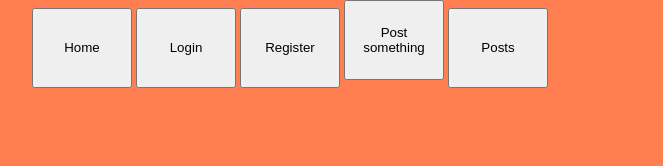
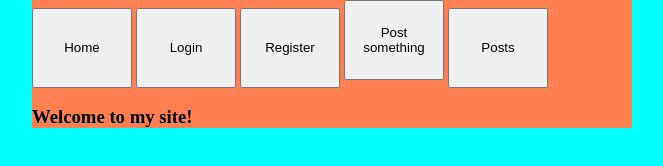
Before and after one commit to Bigaffe/slutprojekt, a website: page homeform.html in a window 1280 px wide. Shown: the whole page, without its empty margins (308-971 px from the left). Drawn offline with Linux system fonts and the light colour scheme.

Commit message:
Progress

```diff
--- a/homeform.html
+++ b/homeform.html
@@ -1,20 +1,7 @@
 <!DOCTYPE html>
 <html lang="en">
 <head>
-        <!--<script>
-                var change;
-                function colour() {
-                    document.bgColor = change.themes.val();
-                }
-                colour();
-                function changeColor(el) {
-                 document.body.style.backgroundColor = el.value;
-                 document.body.style.color = el.textcolor;
-                }
 
-
-
-            </script> !-->
 
 
     <link rel="stylesheet" type="text/css" href="/posts.css">
@@ -29,5 +16,6 @@
     <button onclick="window.location='/register'" style="height:80px; width:100px;">Register</button>
     <button onclick="window.location='/post'" style="height:80px; width:100px;">Post something</button>
     <button onclick="window.location='/posts'" style="height:80px; width:100px;">Posts</button>
+    <h3> Welcome to my site! </h3>
 </body>
 </html>
--- a/public/posts.css
+++ b/public/posts.css
@@ -2,4 +2,8 @@ body{
   background-color: coral;
   margin: auto;
   width: 600px;
+  border: darkblue 40px;
 }
+html{
+  background-color: cyan;
+}
```
Also changed, not shown: 2 other files.
